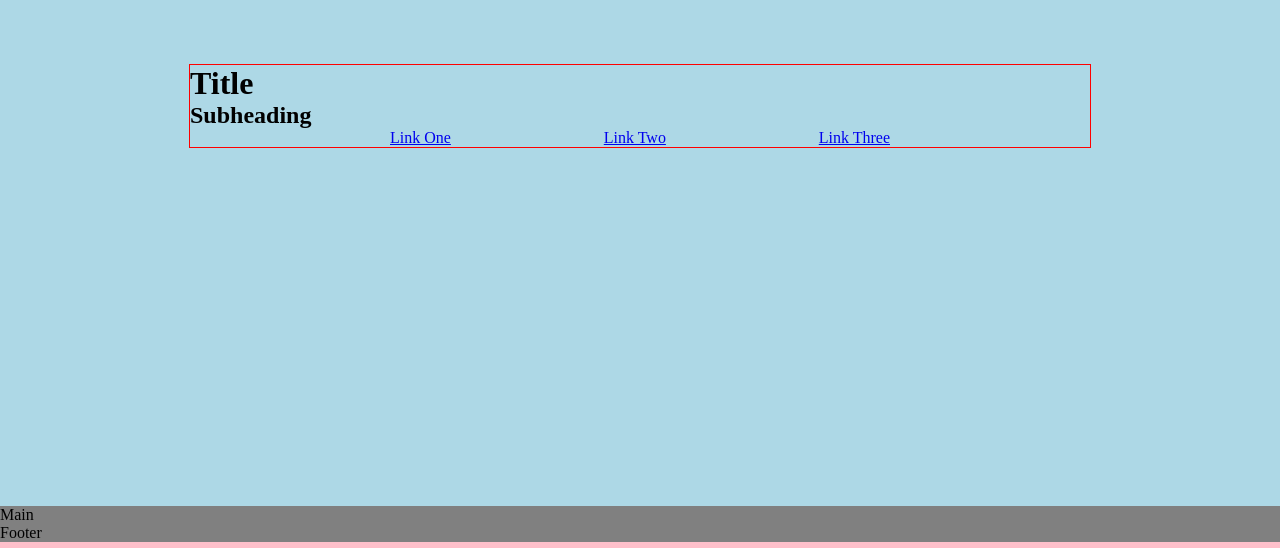
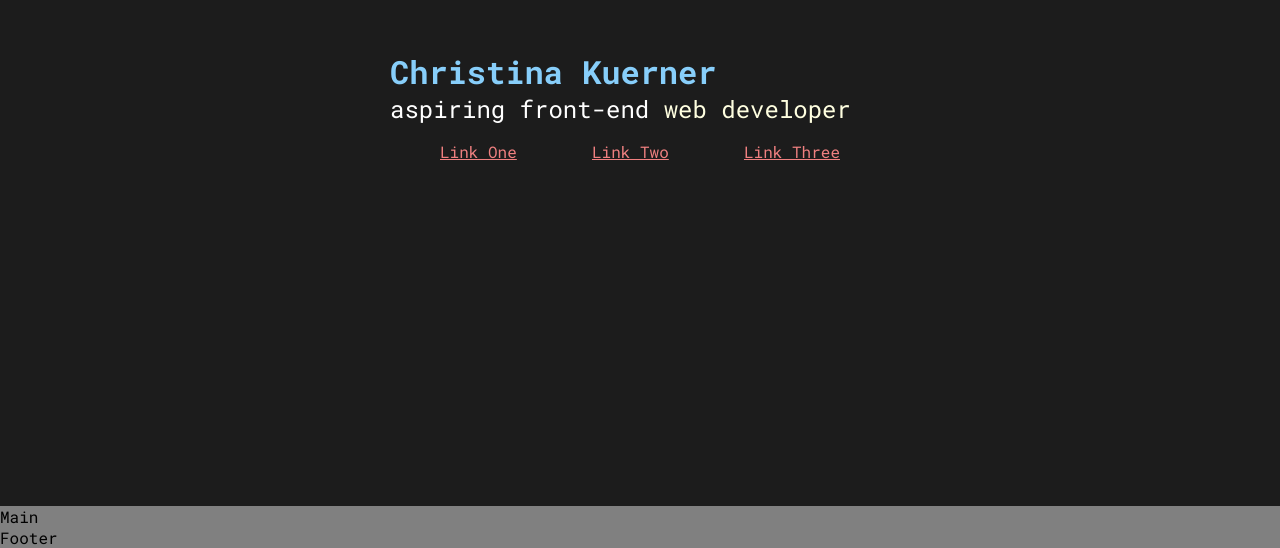
Before and after one commit to ckuer/react-portfolio, a React (Create React App) app: page / in a window 1280 px wide. Shown: the part 294-842 px from the top of the page. Built offline with nearby package versions, Linux system fonts and the light colour scheme.

Commit message:
Header.js, Header.css, index.css adjustments

```diff
--- a/src/components/Header.css
+++ b/src/components/Header.css
@@ -4,24 +4,56 @@
     justify-content: center;
     align-items: center;
     width: 100%;
-    background-color: lightblue;
+    background-color: #1c1c1c;
+    color: #fff;
     height: 100vh;
 }
 
 header {
     width: 100%;
-    max-width: 900px;
-    border: 1px solid red;
+    max-width: 500px;
+    /* border: 1px solid red; */
+}
+
+header h1 {
+    color: lightskyblue;
+}
+
+@keyframes blink {
+    0% {opacity: 0;}
+    49% {opacity: 0;}
+    50% {opacity: 1;}
+    100% {opacity: 1;}
+}
+
+#blink-span {
+    animation-name: blink;
+    animation-duration: 1s;
+    animation-iteration-count: infinite;
+    margin-left: 0.05em;
+}
+
+header h2 {
+    font-weight: 400;
+}
+
+#color-span {
+    color: lightyellow;
 }
 
 nav {
     display: flex;
     justify-content: space-between;
     align-items: center;
-    max-width: 500px;
-    margin: 0 auto;
+    max-width: 400px;
+    margin: 1em auto 0 auto;
 }
 
 nav a {
     display: inline-block;
+    color: lightcoral;
 }
+
+nav a:hover {
+    text-decoration: none;
+}
--- a/src/components/Header.js
+++ b/src/components/Header.js
@@ -5,8 +5,8 @@ const Header = () => {
     return(
         <div id="header-container">
             <header>
-                <h1>Title</h1>
-                <h2>Subheading</h2>
+                <h1>Christina Kuerner</h1>
+                <h2>aspiring front-end <span id="color-span">web developer</span><span id="blink-span">&#9144;</span></h2>
                 <nav>
                     <a href="#top">Link One</a>
                     <a href="#top">Link Two</a>
--- a/src/index.css
+++ b/src/index.css
@@ -1,6 +1,9 @@
+@import url('https://fonts.googleapis.com/css2?family=Roboto+Mono:ital,wght@0,400;0,700;1,400&display=swap');
+
 * {
     margin: 0;
     padding: 0;
+    font-family: 'Roboto Mono', monospace;
 }
 
 body {
```
